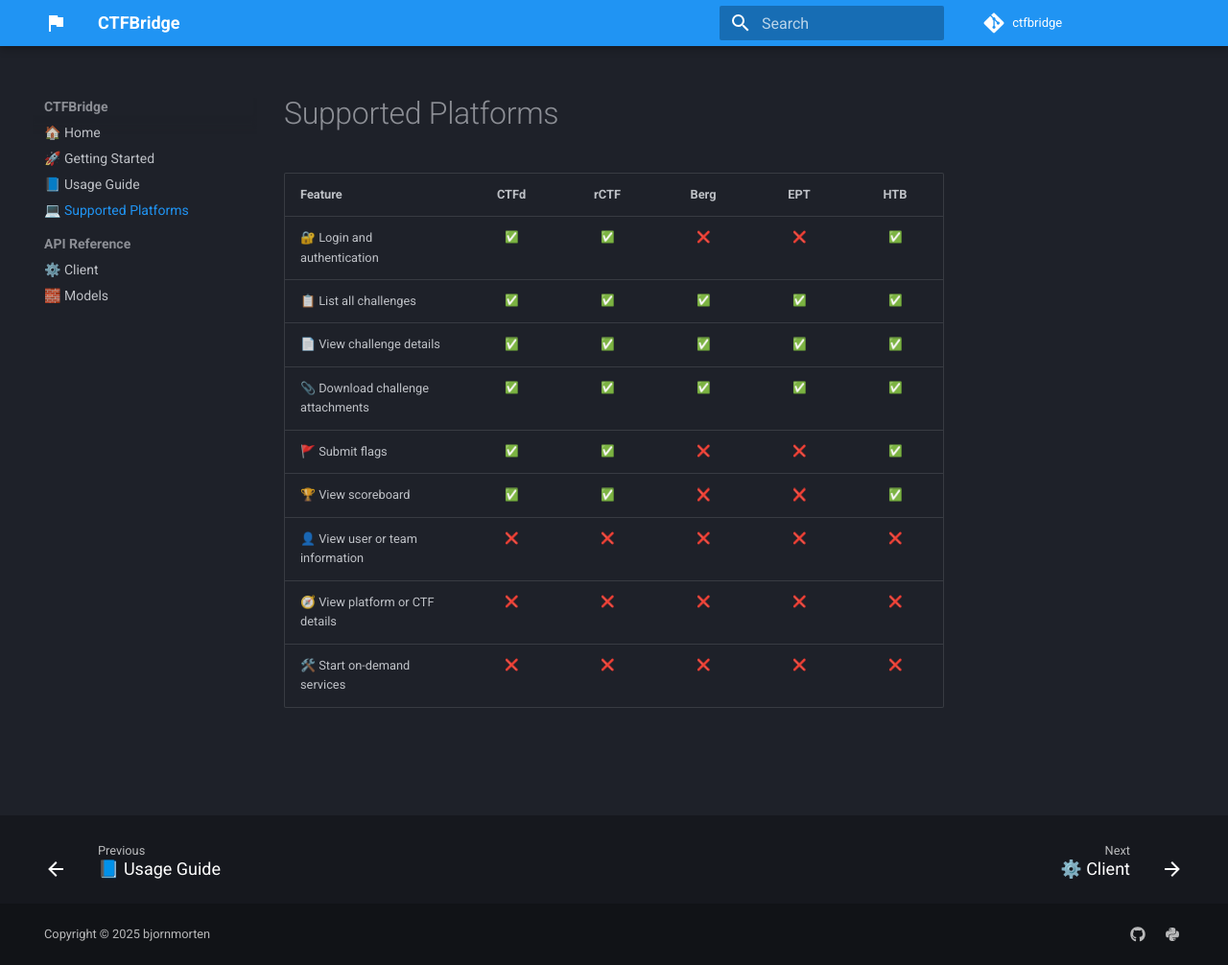
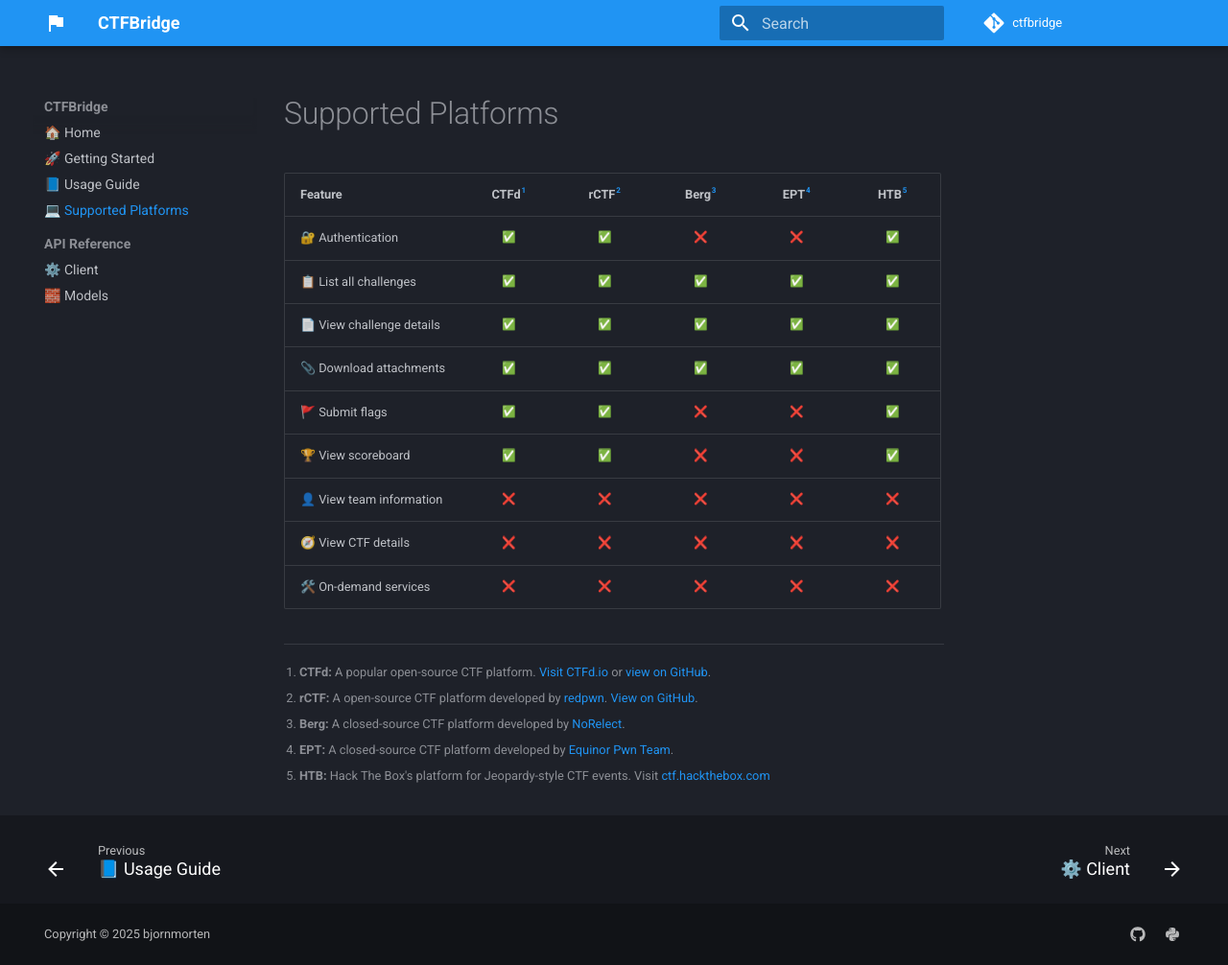
Before and after one commit to bjornmorten/ctfbridge, an MkDocs documentation site: the page built from docs/platforms.md, in a window 1280 px wide and 1006 px high. Shown: the whole window at 96% size. Built offline with MkDocs 1.6.1 and Material for MkDocs 9.7.7, drawn with Linux system fonts in a browser that asks for light colours; emoji names are drawn with the system emoji font; comment, search, counter and statistics services are not loaded.

Commit message:
docs: update platform support matrix

```diff
--- a/docs/platforms.md
+++ b/docs/platforms.md
@@ -5,14 +5,20 @@ description: Discover which CTF platforms are supported by CTFBridge. Compare fe
 
 # Supported Platforms
 
-| Feature                           |        CTFd        |        rCTF        |        Berg        |        EPT         |        HTB         |
-| --------------------------------- | :----------------: | :----------------: | :----------------: | :----------------: | :----------------: |
-| 🔐 Login and authentication       | :white_check_mark: | :white_check_mark: |        :x:         |        :x:         | :white_check_mark: |
-| 📋 List all challenges            | :white_check_mark: | :white_check_mark: | :white_check_mark: | :white_check_mark: | :white_check_mark: |
-| 📄 View challenge details         | :white_check_mark: | :white_check_mark: | :white_check_mark: | :white_check_mark: | :white_check_mark: |
-| 📎 Download challenge attachments | :white_check_mark: | :white_check_mark: | :white_check_mark: | :white_check_mark: | :white_check_mark: |
-| 🚩 Submit flags                   | :white_check_mark: | :white_check_mark: |        :x:         |        :x:         | :white_check_mark: |
-| 🏆 View scoreboard                | :white_check_mark: | :white_check_mark: |        :x:         |        :x:         | :white_check_mark: |
-| 👤 View user or team information  |        :x:         |        :x:         |        :x:         |        :x:         |        :x:         |
-| 🧭 View platform or CTF details   |        :x:         |        :x:         |        :x:         |        :x:         |        :x:         |
-| 🛠️ Start on-demand services       |        :x:         |        :x:         |        :x:         |        :x:         |        :x:         |
+| Feature                   |    CTFd[^ctfd]     |    rCTF[^rctf]     |    Berg[^berg]     |     EPT[^ept]      |     HTB[^htb]      |
+| ------------------------- | :----------------: | :----------------: | :----------------: | :----------------: | :----------------: |
+| 🔐 Authentication         | :white_check_mark: | :white_check_mark: |        :x:         |        :x:         | :white_check_mark: |
+| 📋 List all challenges    | :white_check_mark: | :white_check_mark: | :white_check_mark: | :white_check_mark: | :white_check_mark: |
+| 📄 View challenge details | :white_check_mark: | :white_check_mark: | :white_check_mark: | :white_check_mark: | :white_check_mark: |
+| 📎 Download attachments   | :white_check_mark: | :white_check_mark: | :white_check_mark: | :white_check_mark: | :white_check_mark: |
+| 🚩 Submit flags           | :white_check_mark: | :white_check_mark: |        :x:         |        :x:         | :white_check_mark: |
+| 🏆 View scoreboard        | :white_check_mark: | :white_check_mark: |        :x:         |        :x:         | :white_check_mark: |
+| 👤 View team information  |        :x:         |        :x:         |        :x:         |        :x:         |        :x:         |
+| 🧭 View CTF details       |        :x:         |        :x:         |        :x:         |        :x:         |        :x:         |
+| 🛠️ On-demand services     |        :x:         |        :x:         |        :x:         |        :x:         |        :x:         |
+
+[^ctfd]: **CTFd:** A popular open-source CTF platform. [Visit CTFd.io](https://ctfd.io/) or [view on GitHub](https://github.com/CTFd/CTFd).
+[^rctf]: **rCTF:** A open-source CTF platform developed by [redpwn](https://redpwn.net/). [View on GitHub](https://github.com/otter-sec/rctf).
+[^berg]: **Berg:** A closed-source CTF platform developed by [NoRelect](https://github.com/NoRelect/).
+[^ept]: **EPT:** A closed-source CTF platform developed by [Equinor Pwn Team](https://x.com/ept_gg).
+[^htb]: **HTB:** Hack The Box's platform for Jeopardy-style CTF events. Visit [ctf.hackthebox.com](https://ctf.hackthebox.com/)
--- a/mkdocs.yml
+++ b/mkdocs.yml
@@ -63,6 +63,7 @@ markdown_extensions:
       anchor_linenums: true
       line_spans: __span
       pygments_lang_class: true
+  - footnotes
   - pymdownx.inlinehilite
   - pymdownx.snippets
   - pymdownx.superfences
```
